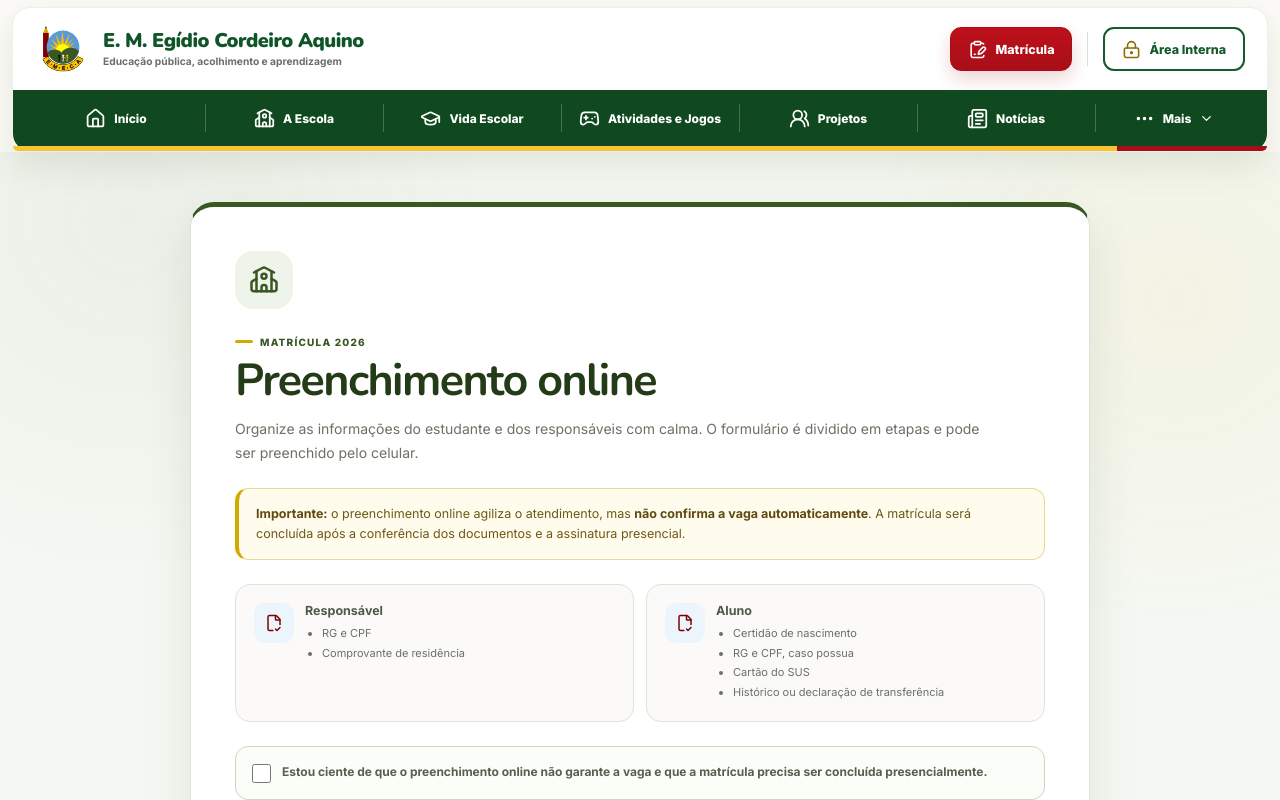
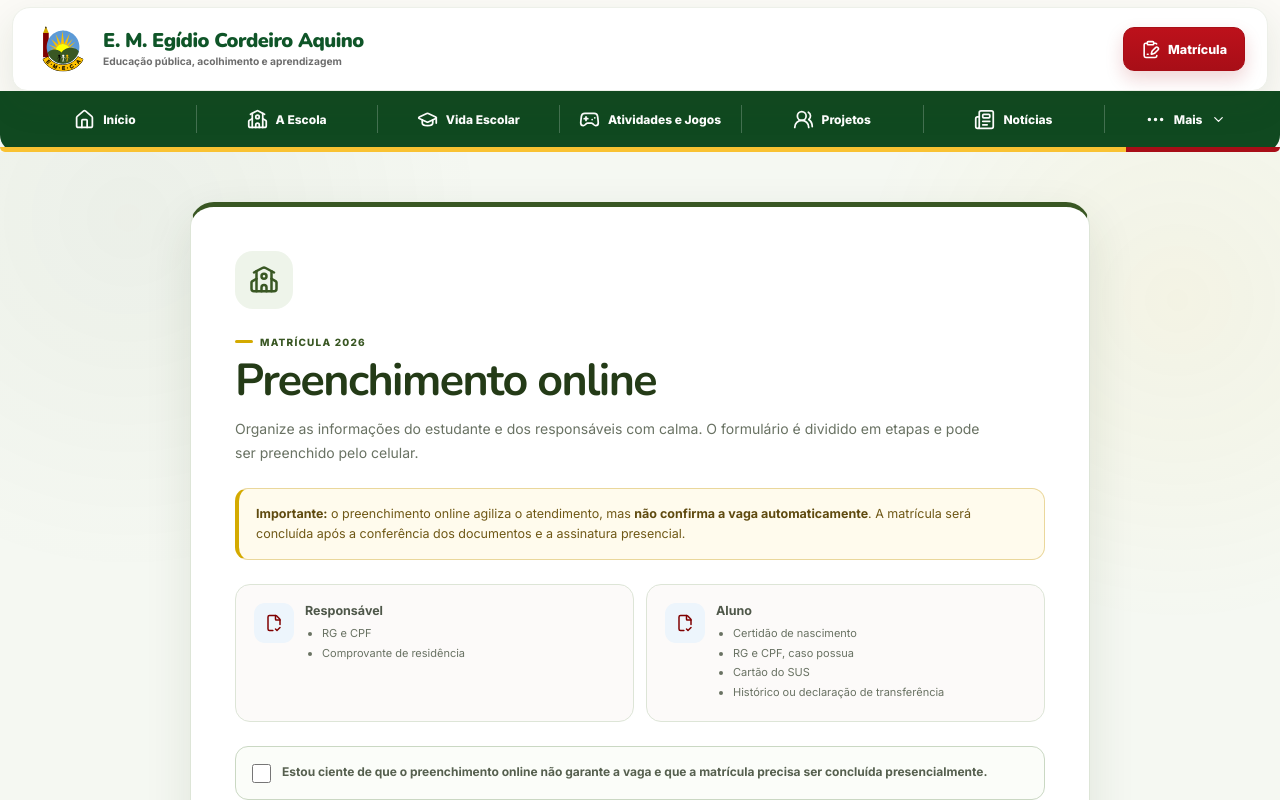
Before and after one commit to Paulo-Andre/emeca, a React (Vite) app in the folder frontend_publico/: page / in a window 1280 px wide. Shown: the top 800 px of the page. Built offline with nearby package versions, Linux system fonts and the light colour scheme.

Commit message:
Fixar menu verde da matrícula e mover Área Interna para Mais

```diff
--- a/frontend_publico/src/components/PublicSiteShell.tsx
+++ b/frontend_publico/src/components/PublicSiteShell.tsx
@@ -26,14 +26,12 @@ export default function PublicSiteShell({ children }: { children: ReactNode }) {
                 <ClipboardPenLine size={20} />
                 <span>Matrícula</span>
               </a>
+            </div>
+          </div>
+        </div>
+      </header>
 
-              <span className="shell-action-divider" aria-hidden="true" />
-
-              <a className="shell-internal-access" href="/login/" onClick={closeMenu}>
-                <LockKeyhole size={20} />
-                <span>Área Interna</span>
-              </a>
-
+      <div className="school-public-nav-band">
         <button
           type="button"
           className="shell-menu-button"
@@ -44,10 +42,7 @@ export default function PublicSiteShell({ children }: { children: ReactNode }) {
           {menuOpen ? <X size={19} /> : <Menu size={19} />}
           <span>Menu</span>
         </button>
-            </div>
-          </div>
 
-          <div className="school-public-nav-band">
         <nav
           id="matricula-menu-principal"
           className={`school-public-nav ${menuOpen ? "is-open" : ""}`}
@@ -71,6 +66,7 @@ export default function PublicSiteShell({ children }: { children: ReactNode }) {
               <a href="/documentos/" onClick={closeMenu}>Documentos</a>
               <a href="/perguntas-frequentes/" onClick={closeMenu}>Perguntas frequentes</a>
               <a href="/contato/" onClick={closeMenu}>Contato</a>
+              <a href="/login/" onClick={closeMenu}>Área Interna</a>
             </div>
           </details>
         </nav>
@@ -80,8 +76,6 @@ export default function PublicSiteShell({ children }: { children: ReactNode }) {
           <span />
         </div>
       </div>
-        </div>
-      </header>
 
       <main className="school-public-content">{children}</main>
 
```
Lines whose indentation alone changed are shown as unchanged.
